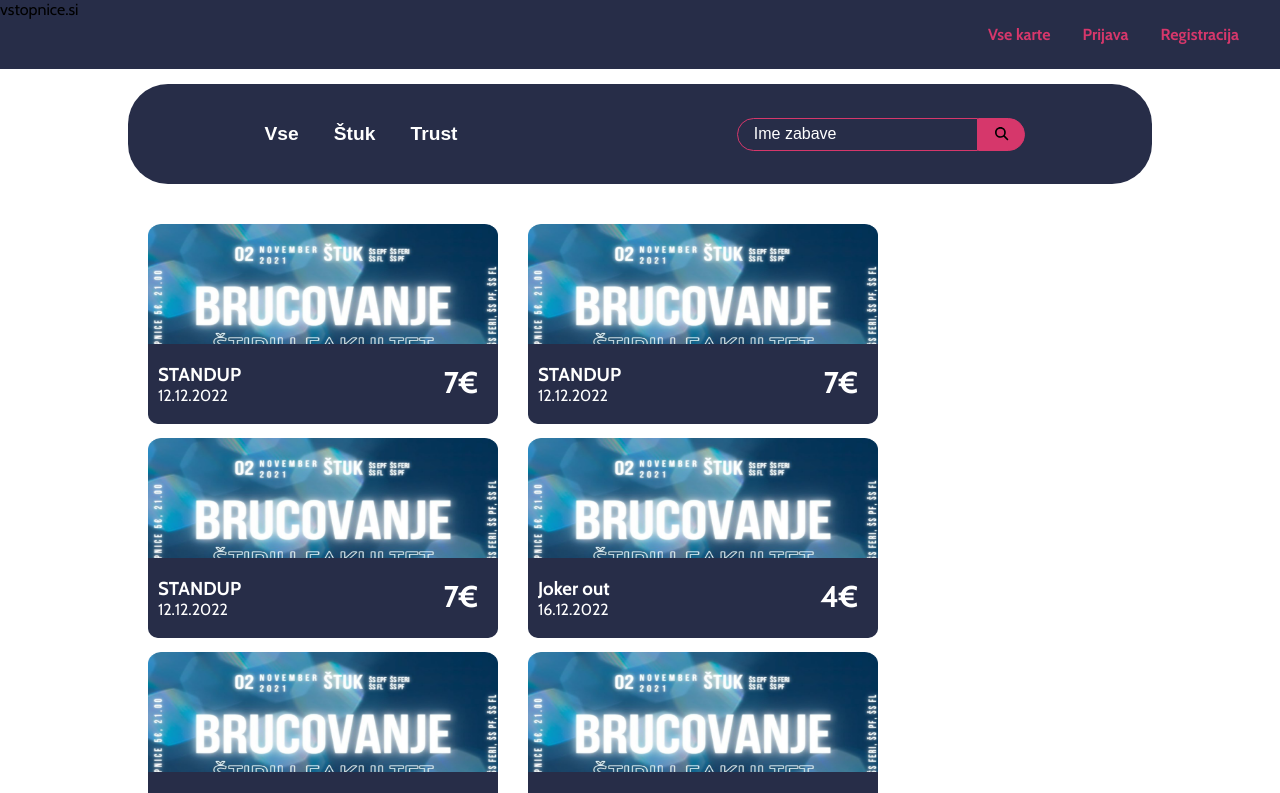
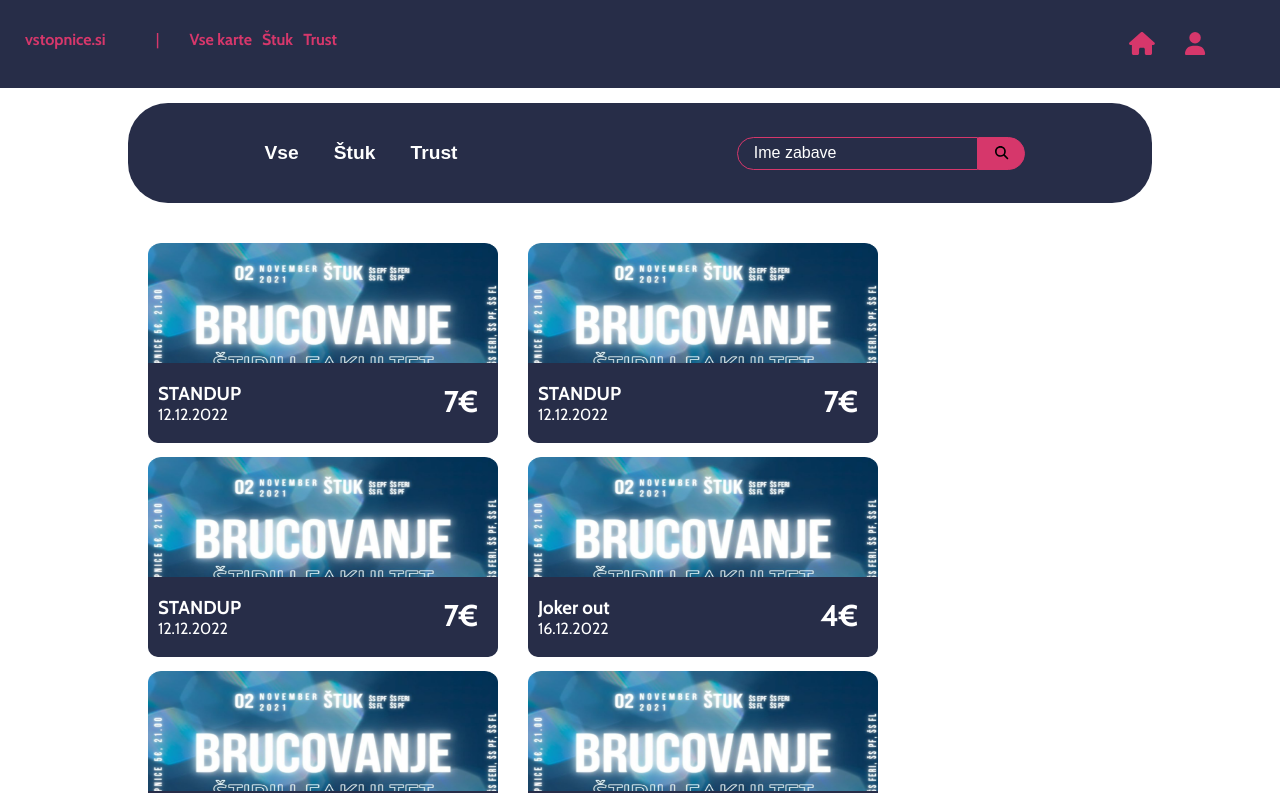
Before and after one commit to klemenNeco/rpo-projekt-frontend, a Next.js app: page /vsekarte in a window 1280 px wide. Shown: the top 793 px of the page. Built offline with nearby package versions, Linux system fonts and the light colour scheme.

Commit message:
Changed navbar to look like intended

```diff
--- a/components/navbar.js
+++ b/components/navbar.js
@@ -1,5 +1,7 @@
 import Layout from "./layout";
 import styles from "./navbar.module.css";
+import { FontAwesomeIcon } from '@fortawesome/react-fontawesome';
+import {faUser, faHouse} from '@fortawesome/free-solid-svg-icons'
 
 export default function Navbar({ children }) {
   return (
@@ -12,22 +14,37 @@ export default function Navbar({ children }) {
         }
       `}</style>
       <div className={styles.navbar}>
-        <a href="/" className="logo">
+        <nav className={styles.item}>
+          <div className={styles.left}>
+            <a href="/" className={styles.logo}>
               vstopnice.si
             </a>
-        <nav className={styles.item}>
             <ul className={styles.ul}>
+            <li className={`${styles.left} ${styles.li}`}>
+                <p className={styles.divide}>|</p>
+              </li>
               <li className={`${styles.left} ${styles.li}`}>
                 <a href="/vsekarte">Vse karte</a>
               </li>
               <li className={`${styles.prijava} ${styles.li}`}>
-              <a href="/login">Prijava</a>
+                <a href="/login">Štuk</a>
               </li>
               <li className={`${styles.registracija} ${styles.li}`}>
-              <a href="/register">Registracija</a>
+                <a href="/register">Trust</a>
               </li>
             </ul>
+          </div>
         </nav>
+        <div className={styles.right}>
+              <ul className={styles.ul}>
+                <li className={`${styles.right} ${styles.li}`}>
+                  <a href="/"><FontAwesomeIcon icon={faHouse} /></a>
+                </li>
+                <li className={`${styles.right} ${styles.li}`}>
+                  <a href="/register"><FontAwesomeIcon icon={faUser} /></a>
+                </li>
+              </ul>
+            </div>
       </div>
     </Layout>
   );
--- a/components/navbar.module.css
+++ b/components/navbar.module.css
@@ -9,10 +9,9 @@
 }
 
 .logo {
-  margin-left: 1rem;
-  font-size: 150px;
   font-weight: bolder;
-  color: rgba(255, 255, 255, 0.904);
+  color: #d6376b;
+  justify-content: center;
   align-content: center;
 }
 
@@ -22,14 +21,10 @@
   color: black;
 }
 
-.item {
-  display: flex;
-}
-
 .li {
-  margin: 0 1rem;
+  margin: 5px;
   list-style: none;
-  color: #00ee28;
+  color: #d6376b;
 }
 
 .li > a {
@@ -37,3 +32,28 @@
   color: #d6376b;
   font-weight: bold;
 }
+
+.right{
+  display: flex;
+  justify-content: right;
+  align-items: center;
+}
+
+.left{
+  display: flex;
+  justify-content: center;
+  align-items: center;
+  margin-left: 25px;
+}
+
+.right{
+  display: flex;
+  justify-content: center;
+  align-items: center;
+  margin-right: 25px;
+  font-size: 23px;
+}
+
+.right > .li {
+  margin: 15px!important;
+}
--- a/package.json
+++ b/package.json
@@ -14,6 +14,7 @@
     "@next/font": "^13.0.7",
     "@react-icons/all-files": "^4.1.0",
     "babel-plugin-macros": "^3.1.0",
+    "font-awesome": "^4.7.0",
     "next": "^13.0.6",
     "nuka-carousel": "^5.4.1",
     "reac": "^0.0.0",
```
Also changed, not shown: 1 other file (tests, documents, lock files or other folders). Lines whose indentation alone changed are shown as unchanged.
